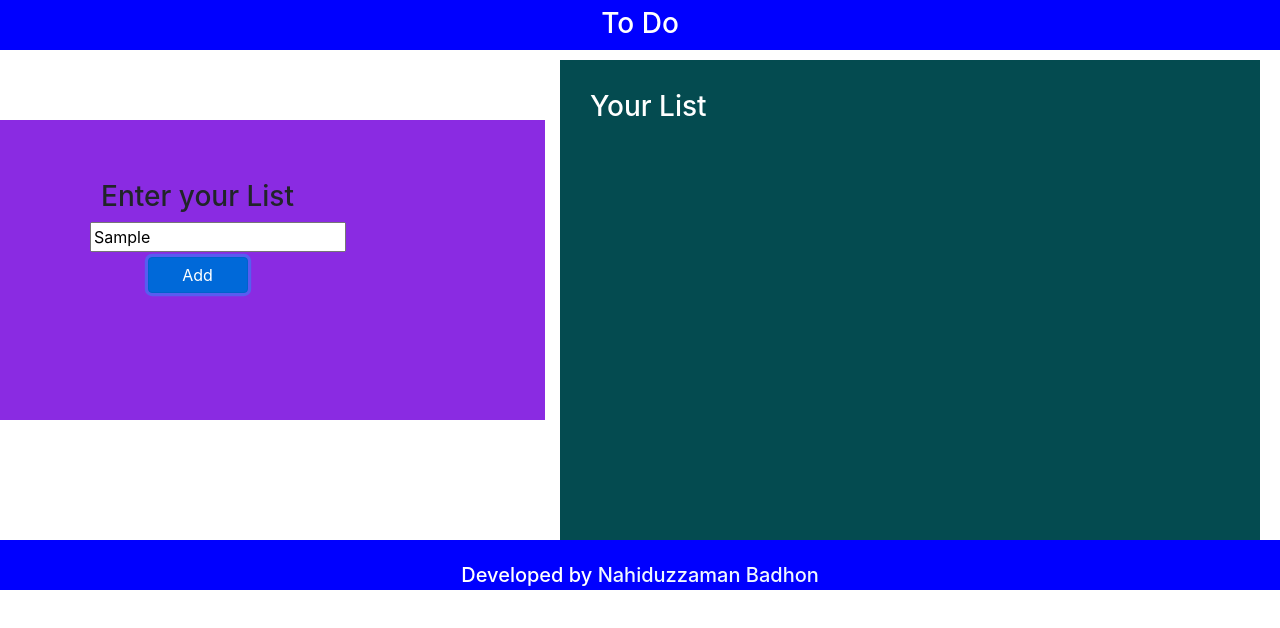
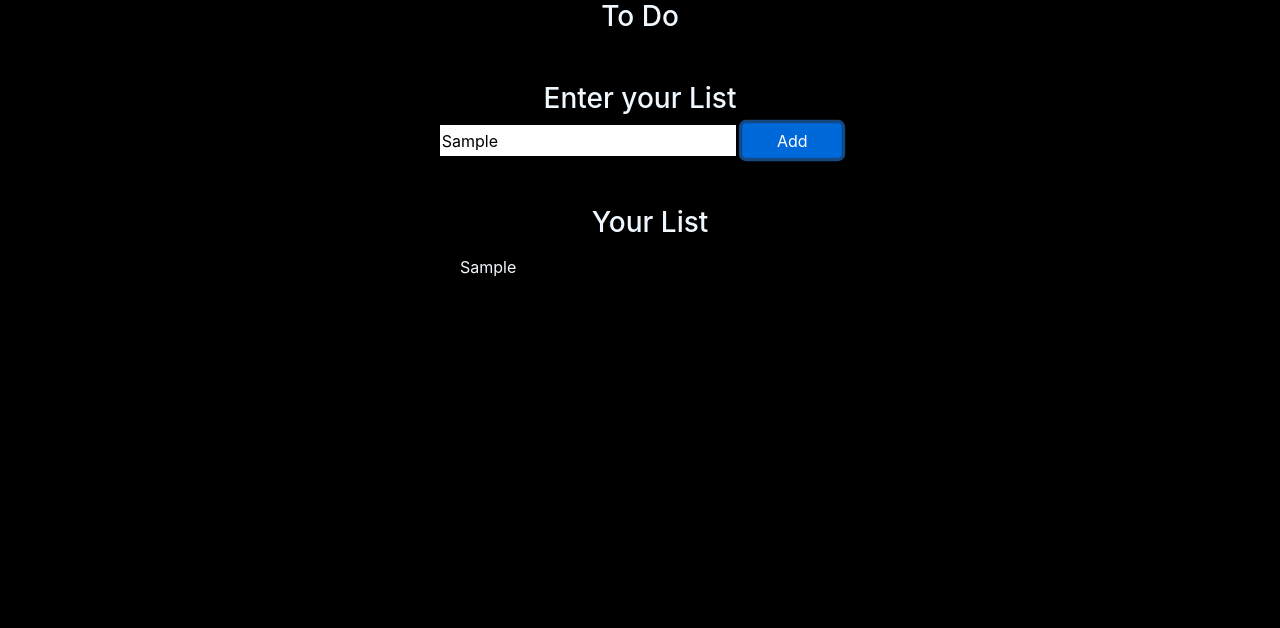
Before and after one commit to Badhon100/todo_ts, a website: page index.html in a window 1280 px wide. Both pictures are taken after typing "Sample" into the empty fields and a click on the button "Add". Drawn offline with nearby package versions, Linux system fonts and the light colour scheme.

Commit message:
Taking input, showing output

```diff
--- a/app.js
+++ b/app.js
@@ -1,7 +1,9 @@
 "use strict";
-var button = document.querySelector("button");
-var input = document.getElementById("input");
-function list(result) {
-    result = input.value;
-    console.log(result);
+function list() {
+    var input = document.getElementById("input");
+    console.log(input.value);
+    document.getElementById("list").innerHTML = input.value;
+    var hold = input.value;
+    var name = [hold];
+    console.log(name);
 }
--- a/index.css
+++ b/index.css
@@ -4,63 +4,61 @@
     text-align: center;
 }
 
-
-.nav-link{
-
+.container{
+    background-color: black;
     color: aliceblue;
 }
 
-.add-todo{
-    display: flex;
-    background-color: blueviolet;
-    width: 550px;
-    height: 300px;
-    margin-top: 70px;
-    margin-left: 10px;
-    margin-right: 10px;
-    padding: 30px;
-
+.title{
+    text-align: center;
 }
 
-.text{
-    text-align: center;
-    margin-top: 30px;
-    margin-left: 50px;
-}
 .btn{
     padding: 5px;
     margin-top: 5px;
     width: 100px;
+    height: 35px;
+    margin-top: -3px;
 }
 
 .btn:hover{
     background-color: rgb(1, 1, 14);
 }
 
-.added-list{
-    display: flex;
-    background-color: rgb(4, 75, 80);
-    width: 700px;
-    height: 480px;
-    margin-top: 10px;
-    margin-left: 5px;
-    margin-right: 10px;
-    padding: 30px;
+.add-todo{
+    text-align: center;
+    margin-top: 3rem;
 }
 
-.added-list h3{
-    color: white;
+input{
+    width: 300px;
+    height: 35px;
+    border: 2px solid black;
 }
 
+.work-list{
+    margin-top: 3rem;
+    margin-left: -20px;
+}
 
-.header-footer{
+.list-title{
+    text-align: center;
+}
+
+.work-list li{
+    list-style: none;
+
+}
+
+.activity-list{
+    margin-left: 300px;
+    margin-top: 15px;
+    text-align: left;
+}
+.header{
     background-color: blue;
     color: white;
     text-align: center;
     height: 50px;
     padding: 7px;
 }
-
-.header-footer a{
-    color: aliceblue;
-}
--- a/index.html
+++ b/index.html
@@ -1,51 +1,72 @@
-<!doctype html>
+<!DOCTYPE html>
 <html lang="en">
   <head>
     <!-- Required meta tags -->
-    <meta charset="utf-8">
-    <meta name="viewport" content="width=device-width, initial-scale=1, shrink-to-fit=no">
+    <meta charset="utf-8" />
+    <meta
+      name="viewport"
+      content="width=device-width, initial-scale=1, shrink-to-fit=no"
+    />
 
     <!-- Bootstrap CSS -->
-    <link rel="stylesheet" href="https://stackpath.bootstrapcdn.com/bootstrap/4.5.0/css/bootstrap.min.css" integrity="sha384-9aIt2nRpC12Uk9gS9baDl411NQApFmC26EwAOH8WgZl5MYYxFfc+NcPb1dKGj7Sk" crossorigin="anonymous">
-    <link rel="stylesheet" href="index.css">
+    <link
+      rel="stylesheet"
+      href="https://stackpath.bootstrapcdn.com/bootstrap/4.5.0/css/bootstrap.min.css"
+      integrity="sha384-9aIt2nRpC12Uk9gS9baDl411NQApFmC26EwAOH8WgZl5MYYxFfc+NcPb1dKGj7Sk"
+      crossorigin="anonymous"
+    />
+    <link rel="stylesheet" href="index.css" />
 
-    <script src = "app.js"></script>
+    <script src="app.js"></script>
 
     <title>To Do</title>
   </head>
-  <body>
+  <body class="container">
+    <div class="title">
+      <h3>To Do</h3>
+    </div>
+    <div class="container">
+      <div class="add-todo">
+        <div>
+          <h3>Enter your List</h3>
+        </div>
+        <div>
+          <input
+            type="text"
+            id="input"
+            placeholder="What do you Want to add?"
+          />
 
-    <div class="header-footer">
+          <button onclick="list()" class="btn btn-primary">Add</button>
+        </div>
+      </div>
 
-        <h3>To Do</h3>
+      <div class="work-list">
+        <ul>
+          <div class="list-title">
+            <li><h3>Your List</h3></li>
+          </div>
+          <div class="activity-list">
+          <ol id = "list"></ol>
+        </ul>
+      </div>
+      </div>
+    </div>
 
-  </div>
-
-  <div class="row">
-    <div class="add-todo">
-    <div class="text col-sm-6">
-      <h3>Enter your List</h3>
-      <input type="text" id = "input" placeholder="What do you Want to add?" />
-      <button class="btn btn-primary">Add</button>
-
-    </div>
-  </div>
-  <div class="added-list"
-    <div class="col-sm-6">
-      <h3>Your List</h3>
-
-    </div>
-    </div>
-  </div>
-
-
-
-    <div class="header-footer">
-      <p id = "list"></p>
-      <h5>Developed by <a href = "http://nahiduzzamanbadhon.me/">Nahiduzzaman Badhon</a></h5>
-    </div>
-    <script src="https://code.jquery.com/jquery-3.5.1.slim.min.js" integrity="sha384-DfXdz2htPH0lsSSs5nCTpuj/zy4C+OGpamoFVy38MVBnE+IbbVYUew+OrCXaRkfj" crossorigin="anonymous"></script>
-    <script src="https://cdn.jsdelivr.net/npm/popper.js@1.16.0/dist/umd/popper.min.js" integrity="sha384-Q6E9RHvbIyZFJoft+2mJbHaEWldlvI9IOYy5n3zV9zzTtmI3UksdQRVvoxMfooAo" crossorigin="anonymous"></script>
-    <script src="https://stackpath.bootstrapcdn.com/bootstrap/4.5.0/js/bootstrap.min.js" integrity="sha384-OgVRvuATP1z7JjHLkuOU7Xw704+h835Lr+6QL9UvYjZE3Ipu6Tp75j7Bh/kR0JKI" crossorigin="anonymous"></script>
+    <script
+      src="https://code.jquery.com/jquery-3.5.1.slim.min.js"
+      integrity="sha384-DfXdz2htPH0lsSSs5nCTpuj/zy4C+OGpamoFVy38MVBnE+IbbVYUew+OrCXaRkfj"
+      crossorigin="anonymous"
+    ></script>
+    <script
+      src="https://cdn.jsdelivr.net/npm/popper.js@1.16.0/dist/umd/popper.min.js"
+      integrity="sha384-Q6E9RHvbIyZFJoft+2mJbHaEWldlvI9IOYy5n3zV9zzTtmI3UksdQRVvoxMfooAo"
+      crossorigin="anonymous"
+    ></script>
+    <script
+      src="https://stackpath.bootstrapcdn.com/bootstrap/4.5.0/js/bootstrap.min.js"
+      integrity="sha384-OgVRvuATP1z7JjHLkuOU7Xw704+h835Lr+6QL9UvYjZE3Ipu6Tp75j7Bh/kR0JKI"
+      crossorigin="anonymous"
+    ></script>
   </body>
 </html>
```
Also changed, not shown: app.ts (+7 -5 lines).
